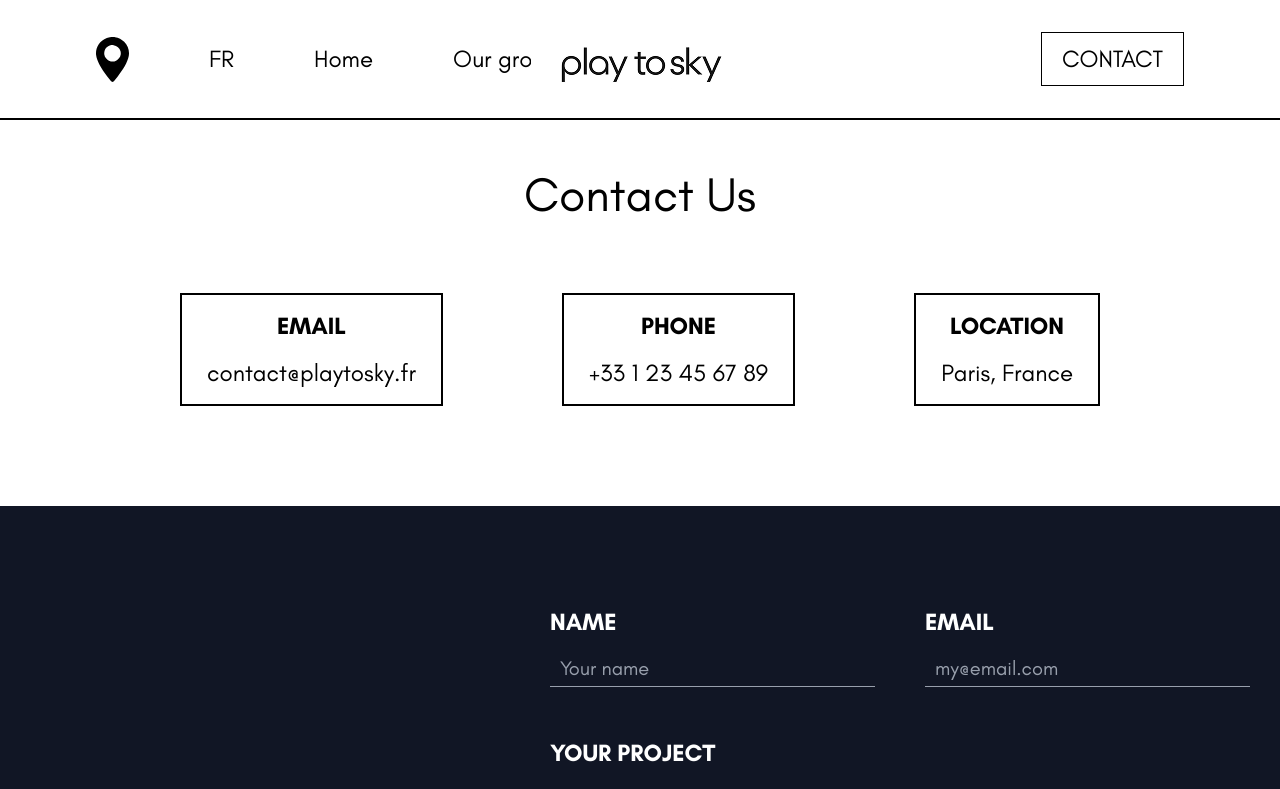
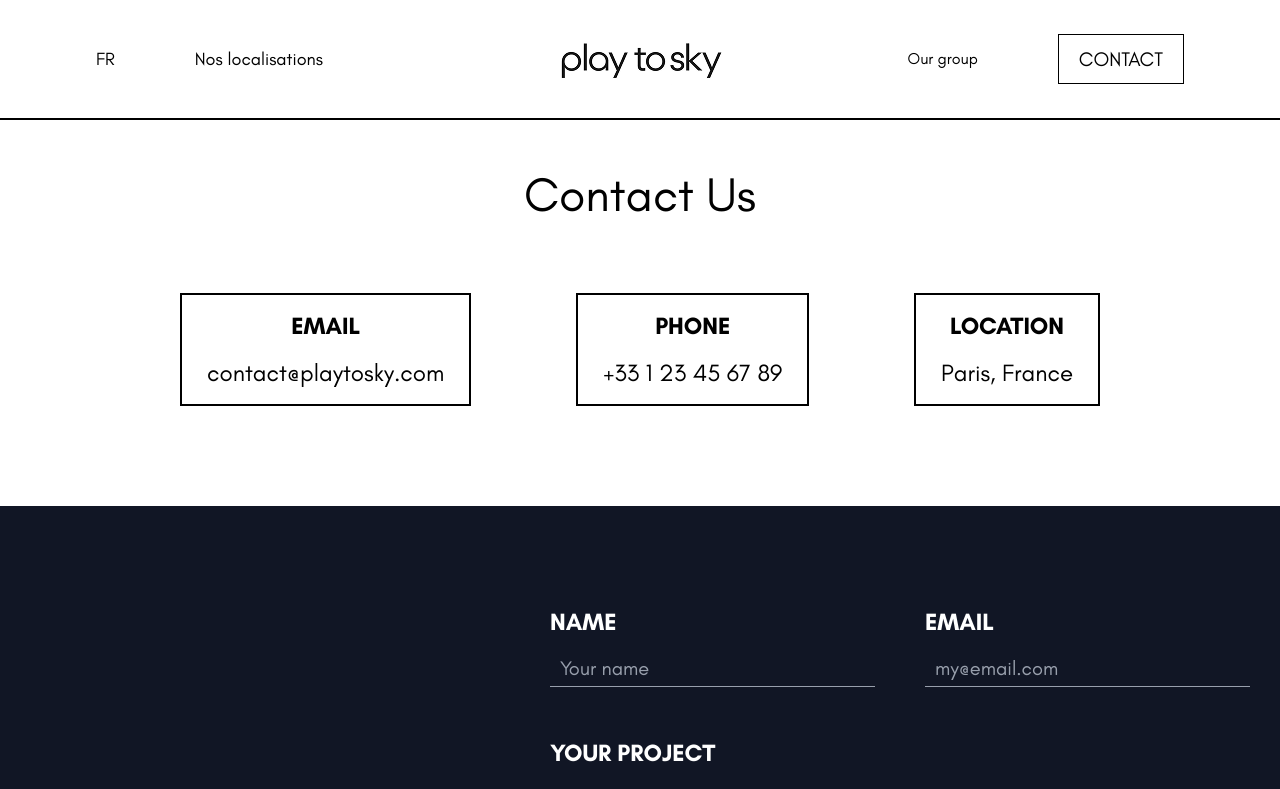
Before and after one commit to 4skygroup/play-to-sky, a React (Vite) app: page /contact in a window 1280 px wide. Shown: the top 789 px of the page. Built offline with nearby package versions, Linux system fonts and the light colour scheme.

Commit message:
Information modifications

```diff
--- a/src/components/Header.tsx
+++ b/src/components/Header.tsx
@@ -5,9 +5,12 @@ export default function Header({ bgColor }: { bgColor: "black" | "white" }) {
     <header
       className={`relative flex justify-items-start ${bgColor === "black" ? "text-white" : "text-black"} ${bgColor === "black" ? "bg-black" : "bg-white"} py-7.5 px-24 border-b-2 border-b-solid ${bgColor === "black" ? "border-white" : "border-black"} w-full h-30 items-center`}
     >
-      <div className="flex items-center gap-x-20 text-2xl pr-[17.5%]">
+      <div className="flex items-center gap-x-20 text-lg pr-[17.5%]">
+        <Link to="">
+          <span className="">FR</span>
+        </Link>
         <Link to="/offices-by-region">
-          <svg
+          {/* <svg
             width="33"
             height="45"
             viewBox="0 0 33 45"
@@ -18,19 +21,11 @@ export default function Header({ bgColor }: { bgColor: "black" | "white" }) {
               d="M15.3504 0.0224915C13.3091 0.251183 12.1414 0.497468 10.8221 0.981239C7.32785 2.27423 4.40408 4.64031 2.41627 7.79801C0.544343 10.7798 -0.320309 14.6412 0.10756 18.0891C0.802847 23.6393 4.81412 31.2917 11.4639 39.7709C13.0328 41.7763 15.0562 44.1776 15.5198 44.591C16.1348 45.1363 16.8836 45.1363 17.4987 44.591C17.9622 44.1776 19.9856 41.7763 21.5545 39.7709C27.5358 32.1449 31.3777 25.2138 32.59 19.8307C32.9019 18.4498 33 17.5526 33 16.1101C32.9911 11.8881 31.2796 7.85079 28.1865 4.80743C25.6371 2.28302 22.6331 0.761343 19.0943 0.189613C18.2563 0.0576758 15.9565 -0.0478752 15.3504 0.0224915ZM17.5521 8.15864C20.877 8.59843 23.6314 10.9557 24.5318 14.131C24.7724 14.9666 24.8616 16.6466 24.719 17.5614C24.3 20.165 22.5707 22.4519 20.1194 23.6305C18.6753 24.3254 17.1956 24.5893 15.6891 24.4221C14.5125 24.2902 13.9153 24.1231 12.8991 23.6305C10.4477 22.4519 8.71843 20.165 8.29947 17.5614C8.15685 16.6466 8.24599 14.9666 8.48666 14.131C9.60091 10.2081 13.532 7.6133 17.5521 8.15864Z"
               fill={bgColor === "black" ? "white" : "black"}
             />
-          </svg>
-        </Link>
-        <Link to="">
-          <span className="">FR</span>
-        </Link>
-        <Link to="/">
-          <span className="">Home</span>
-        </Link>
-        <Link to="/our-group">
-          <span className="">Our group</span>
+          </svg> */}
+          Nos localisations
         </Link>
       </div>
-      <div className="flex justify-end grow">
+      <div className="flex justify-end grow items-center gap-x-20">
         <Link to="/" className="absolute left-1/2 -translate-x-1/2">
           <img
             className=""
@@ -42,9 +37,15 @@ export default function Header({ bgColor }: { bgColor: "black" | "white" }) {
             alt=""
           />
         </Link>
+        {/* <Link to="/">
+          <span className="">Home</span>
+        </Link> */}
+        <Link to="/our-group">
+          <span className="">Our group</span>
+        </Link>
         <Link to="/contact">
           <button
-            className={`contact uppercase text-2xl border border-solid ${bgColor === "black" ? "border-white" : "border-black"} px-5 py-2.5 cursor-pointer`}
+            className={`contact uppercase text-xl border border-solid ${bgColor === "black" ? "border-white" : "border-black"} px-5 py-2.5 cursor-pointer`}
           >
             Contact
           </button>
--- a/src/components/Offices/City.tsx
+++ b/src/components/Offices/City.tsx
@@ -52,16 +52,16 @@ export default function City({ cityInfo }: { cityInfo: CityType }) {
       </div>
       <hr className="h-1 w-[calc(70%)]" />
       <div className="flex gap-x-7.5">
-        <div className="flex flex-col gap-y-0.75 items-center font-bold text-xl">
-          <span>STATUT</span>
+        <div className="flex flex-col gap-y-0.75 items-center font-bold text-xl ">
+          <span className="text-dark-gray">STATUT</span>
           <span
-            className={`flex items-center gap-x-2 before:content-[''] before:w-2 before:h-2 ${cityInfo.status ? "before:bg-green" : "before:bg-red"} before:rounded-full`}
+            className={`flex items-center gap-x-2 before:content-[''] before:w-2 before:h-2 ${cityInfo.status ? "before:bg-green-500" : "before:bg-red-500"} before:rounded-full`}
           >
             {cityInfo.status ? "Actif" : "Inactif"}
           </span>
         </div>
-        <div className="flex flex-col gap-y-0.75 items-center font-bold text-xl">
-          <span>DEPUIS</span>
+        <div className="flex flex-col gap-y-0.75 items-center font-bold text-xl ">
+          <span className="text-dark-gray">DEPUIS</span>
           <span>{cityInfo.since}</span>
         </div>
       </div>
--- a/src/components/Offices/Region.tsx
+++ b/src/components/Offices/Region.tsx
@@ -22,7 +22,7 @@ export default function Region({ name, expression, link, cities }: RegionType) {
             key={index}
             className={
               index === cities.length - 1
-                ? ""
+                ? "font-bold"
                 : "flex items-center gap-x-3 font-bold after:content-[''] after:w-1 after:h-1 after:bg-dark-gray after:rounded-full"
             }
           >
--- a/src/components/Subsidiary.tsx
+++ b/src/components/Subsidiary.tsx
@@ -12,8 +12,8 @@ export default function Subsidiary({
     <section
       className={
         additionnalClassName
-          ? className + " " + additionnalClassName + " group"
-          : className + " group"
+          ? `${className} ${additionnalClassName} group ${index === "drox360" && "border-b-white border-b-2 border-b-solid"}`
+          : `${className} group ${index === "drox360" && "border-b-white border-b-2 border-b-solid"}`
       }
       id={index}
     >
@@ -24,7 +24,9 @@ export default function Subsidiary({
             {catchphrase}
           </span>
           <div className="button flex flex-col items-center overflow-hidden">
-            <button className="border border-solid border-white font-bold text-base rounded-sm uppercase p-2.5 w-fit translate-y-full group-hover:translate-y-0 transition-transform duration-300 cursor-pointer">
+            <button
+              className={`border border-solid font-bold text-base rounded-sm uppercase px-2 py-1.5 w-fit translate-y-full group-hover:translate-y-0 transition-transform duration-300 cursor-pointer ${index === "visuance" ? "border-black" : "border-white"}`}
+            >
               En savoir plus
             </button>
           </div>
--- a/src/pages/Contact.tsx
+++ b/src/pages/Contact.tsx
@@ -11,11 +11,11 @@ export default function Contact() {
         <h1 className="text-5xl">Contact Us</h1>
         <div className="flex justify-between w-full">
           <a
-            href="mailto:contact@playtosky.fr"
+            href="mailto:contact@playtosky.com"
             className="flex flex-col gap-y-3.75 border-2 border-black border-solid items-center py-3.75 px-6.25 text-2xl cursor-pointer hover:text-white hover:bg-black"
           >
             <span className="font-bold uppercase">Email</span>
-            <span>contact@playtosky.fr</span>
+            <span>contact@playtosky.com</span>
           </a>
           <a
             href="tel:+33123456789"
--- a/src/pages/Home.tsx
+++ b/src/pages/Home.tsx
@@ -51,6 +51,7 @@ function Home() {
       catchphrase: "Creative Energy Agency - Innovative",
       className: subsidiariesClassName,
       additionnalClassName: "bg-black text-white",
+      index: "drox360",
     },
     {
       src: "/images/Sky To Be Media.png",
```
